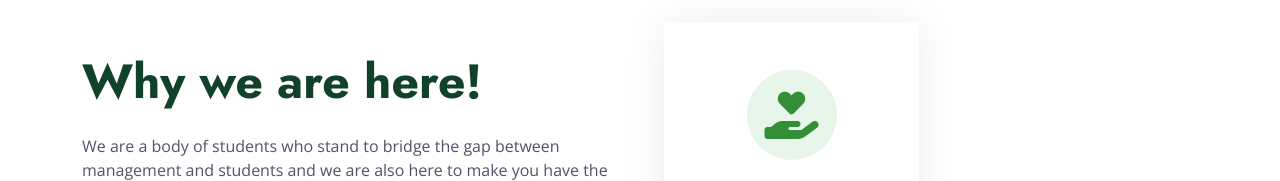
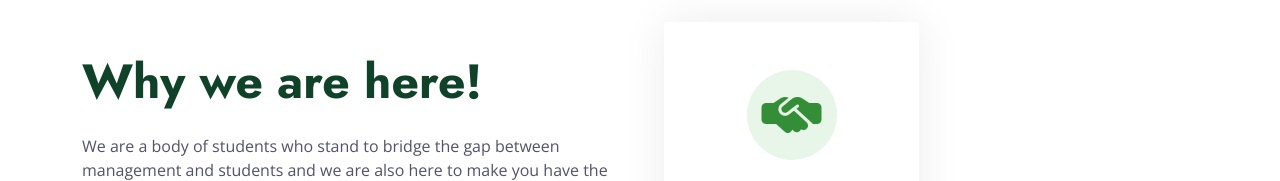
Before and after one commit to blessingtobi20/counc, a plain HTML site: page index.html in a window 1280 px wide. Shown: the part 1601-1782 px from the top of the page. Drawn offline with nearby package versions, Linux system fonts and the light colour scheme.

Commit message:
Update index.html

```diff
--- a/index.html
+++ b/index.html
@@ -291,7 +291,7 @@
                         class="btn-square bg-light rounded-circle mx-auto mb-4"
                         style="width: 90px; height: 90px"
                       >
-                      <i class="fa-solid fa-3x text-primary fa-hand-holding-heart"></i>
+                      <i class="fa-solid fa-3x fa-handshake-simple text-primary"></i>
                       </div>
                       <h4 class="mb-0">Support</h4>
                     </div>
```
